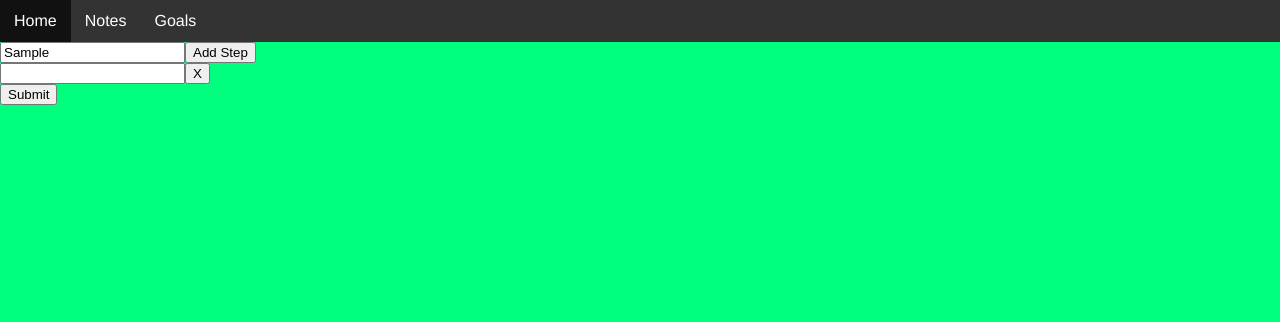
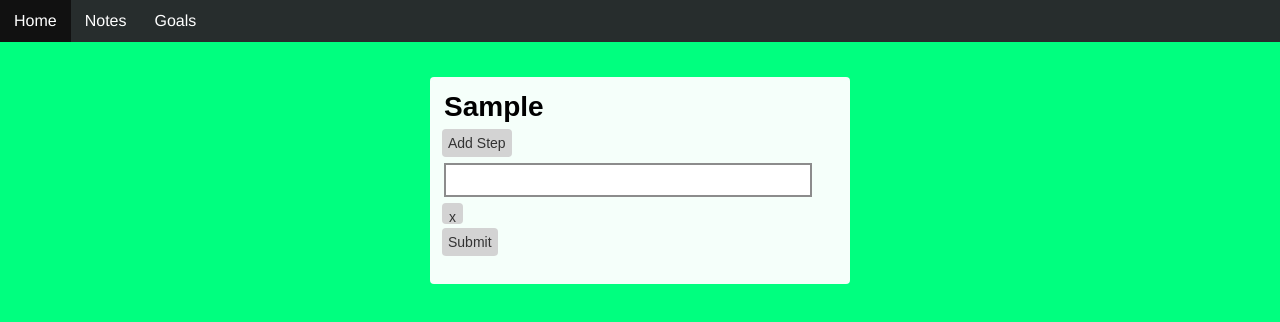
Before and after one commit to fluxroid/memento, a React (Create React App) app: page /goals in a window 1280 px wide. Both pictures are taken after typing "Sample" into the empty fields and a click on the button "Add Step". Shown: the top 322 px of the page. Built offline with nearby package versions, Linux system fonts and the light colour scheme.

Commit message:
added delete feature for goals and improved css

```diff
--- a/src/App.css
+++ b/src/App.css
@@ -24,20 +24,12 @@
 	overflow-wrap: break-word;
 }
 
-.DropDown {
-	float: right;
-}
-
-.DropDown > button {
-	border: none;
-	background: white;
-}
-
-
 .NoteContainer {
 	display: grid;
 	grid-template-columns: 1fr 1fr;
 	grid-auto-flow: row dense;
+	width: 80%;
+	margin: 20px auto;
 }
 
 .NoteInputBody {
@@ -64,7 +56,8 @@ textarea.NoteInputBody:hover, textarea.NoteInputTitle:hover {
 }
 
 .NoteForm {
-	margin: 80px;
+	width: 80%;
+	margin: 35px auto;
 	margin-bottom: 0px;
 	display: flex;
 	justify-content: center;
@@ -81,14 +74,16 @@ textarea.NoteInputBody:hover, textarea.NoteInputTitle:hover {
 }
 
 .NoteForm > input[type=submit] {
-	background-color: #F5FFFA;
+	border-radius: 4px;
+	background: #D3D3D3;
 	padding: 10px;
 }
 
 .Undo {
+	border-radius: 4px;
+	background: #D3D3D3;
 	margin: auto;
 	display: block;
-	background-color: #F5FFFA;
 	padding: 10px;
 }
 
@@ -98,7 +93,7 @@ textarea.NoteInputBody:hover, textarea.NoteInputTitle:hover {
 }
 
 .NavBar {
-	background-color: #333;
+	background-color: #272D2D;
 }
 
 .NavBar li {
@@ -127,14 +122,3 @@ textarea.NoteInputBody:hover, textarea.NoteInputTitle:hover {
 	white-space: pre-line;
 	text-align: left;
 }
-
-.Goal {
-	border: 2px solid black;
-	padding: 32px;
-}
-
-.GoalContainer {
-	display: grid;
-	grid-template-columns: 1fr 1fr;
-	grid-auto-flow: row dense;
-}
--- a/src/CheckBox.js
+++ b/src/CheckBox.js
@@ -21,6 +21,7 @@ class CheckBox extends Component {
 				type={"checkbox"}
 				checked={this.props.parent || this.state.checked}
 				onChange={this.handleCheck}
+				className={"CheckBox"}
 				/>
 		)
 	}
--- /dev/null
+++ b/src/Goal.css
@@ -0,0 +1,49 @@
+.Goal {
+	break-inside: avoid;
+	background: #F5FFFA;
+	border-radius: 4px;
+	padding: 18px;
+	box-sizing: border-box;
+	margin: 0 .3em .5em .3em;
+}
+
+.GoalTitle {
+	font-size: 1.5em;
+	font-weight: bold;
+	font-color: #333;
+}
+
+.GoalContainer {
+	width: 80%;
+	margin: 20px auto;
+	column-count: 2;
+	column-gap: 0;
+}
+
+.DropDown, .DeleteGoal {
+	float: right;
+}
+
+.DropDown > button, .DeleteGoal > button {
+	border: none;
+	color: #333;
+	margin: .2em;
+}
+
+.DropDown > button:hover, .DeleteGoal > button:hover {
+	background: #C0C0C0;
+}
+
+.DropDown > button:focus, .DeleteGoal > button{
+	outline: none;
+}
+
+.CheckBox {
+	width: 1.3em;
+    height: 1.3em;
+    outline: none;
+}
+
+.Children {
+	color: #2F4F4F;
+}
--- a/src/Goal.js
+++ b/src/Goal.js
@@ -1,4 +1,5 @@
 import React, { Component } from 'react';
+import './Goal.css';
 import CheckBox from './CheckBox.js'
 
 class Goal extends Component {
@@ -48,7 +49,7 @@ class Goal extends Component {
 							<CheckBox
 								parent={goalIndex in checked && checked[goalIndex]['title']}
 							/>
-							<span>{step.content}</span>
+							<span className="Children">{step.content}</span>
 					</div>
 				);
 			})
@@ -58,8 +59,18 @@ class Goal extends Component {
 					<input type="checkbox"
 						name={goalIndex+","+"title"}
 						onChange={this.handleCheck}
+						className={"CheckBox"}
 					/>
-					<span>{goal.title}</span>
+					<span className={"GoalTitle"}>{goal.title}</span>
+					<span className={"DeleteGoal"}>
+						<button
+							name={goal.id}
+							type="text"
+							onClick={(event) => this.props.onGoalDelete(event.target)}
+						>
+							x
+						</button>
+					</span>
 					<span className={"DropDown"}>
 						<button
 							name={goalIndex}
--- /dev/null
+++ b/src/GoalForm.css
@@ -0,0 +1,42 @@
+.Title:focus, .StepForm:focus {
+	outline: none;
+}
+
+.Title {
+	font-size: 28px;
+	border: none;
+	padding: 4px 4px;
+	background: #F5FFFA;
+	font-weight: bold;
+}
+
+.GoalForm {
+	background: #F5FFFA;
+	margin: 35px auto;
+	width: 400px;
+	border-radius: 4px;
+	height: auto;
+	padding: 10px;
+}
+
+.StepForm {
+	border: 2px solid #8C8C8C;
+	width: 90%;
+	font-size: 1.5em;
+	margin: 4px;
+}
+
+.DeleteStep, .AddStep, .Submit {
+	color: #333;
+	border: none;
+	background: #D3D3D3;
+	font-size: 14px;
+	padding: 6px;
+	margin: 2px;
+	border-radius: 4px;
+}
+
+.DeleteStep {
+	height: 1.5em;
+	width: 1.5em;
+}
--- a/src/GoalForm.js
+++ b/src/GoalForm.js
@@ -1,4 +1,6 @@
 import React, { Component } from 'react';
+import './GoalForm.css';
+
 
 class GoalForm extends Component {
 	constructor(props) {
@@ -36,20 +38,21 @@ class GoalForm extends Component {
 	  			onChange={this.handleChange}
 	  			name={"stepForm"}
 	  			id={index}
+	  			className={"StepForm"}
 	  		/>
 	  		<input type="button"
-	  			value="X"
+	  			value="x"
 	  			onClick={this.handleDeleteStep}
 	  			name={form.id}
+	  			className={"DeleteStep"}
 	  		/>
   		</div>
   	);
 
 		return (
-			<div>
+			<div className="GoalForm">
 			<form
         onSubmit={this.handleSubmit}
-        className={"GoalForm"}
         autoComplete={"off"}
       >
         <input type="text"
@@ -57,12 +60,21 @@ class GoalForm extends Component {
           value={this.props.input.title}
           onChange={this.handleChange}
           name="title"
+          className={"Title"}
+          placeholder={"Title"}
         />
         <input type="button"
         	value="Add Step"
-        	onClick={this.props.onIncrementStep}/>
+        	onClick={this.props.onIncrementStep}
+        	className={"AddStep"}
+        	/>
         {stepForms}
-       <input type="submit" value="Submit" />
+        <div>
+       <input type="submit"
+       	value="Submit"
+       	className={"Submit"}
+       	/>
+      	</div>
       </form>
       <p>{this.state.steps}</p>
       </div>
--- a/src/GoalsPage.js
+++ b/src/GoalsPage.js
@@ -20,14 +20,15 @@ class GoalsPage extends Component {
     this.handleFormTitleChange = this.handleFormTitleChange.bind(this);
     this.handleFormStepChange = this.handleFormStepChange.bind(this);
     this.handleFormSubmit = this.handleFormSubmit.bind(this);
+    this.handleGoalDelete = this.handleGoalDelete.bind(this);
     this.handleFormDelete = this.handleFormDelete.bind(this);
     this.incrementStep = this.incrementStep.bind(this);
-
 	}
 
 	handleFormSubmit = () => {
     const oldOutput = this.state.output;
     const id = this.state.goalId;
+    console.log(id);
     const newOutput = [ ...oldOutput, {id, ...this.state.input}];
     this.setState({
       output: newOutput,
@@ -64,6 +65,18 @@ class GoalsPage extends Component {
   	});
   }
 
+  handleGoalDelete = (target) => {
+    const id = parseInt(target.name, 10);
+    console.log(id);
+    const newGoal = this.state.output.filter(( goal => goal.id !== id));
+    this.setState({
+      previousOutput: [...this.state.previousOutput, this.state.newGoal],
+      output: newGoal,
+      deleted: true
+    });
+    localStorage.setItem("goals", JSON.stringify(newGoal));
+  }
+
   incrementStep = () => {
   	const input = this.state.input;
   	this.setState((state) => ({
@@ -74,7 +87,6 @@ class GoalsPage extends Component {
 
 	render() {
 		const {input, output, deleted} = {...this.state};
-		const steps = input.stepForms.map((stepForm) => <p>{stepForm.content}</p>)
 		return (
 			<div>
 			<GoalForm
@@ -88,6 +100,7 @@ class GoalsPage extends Component {
 			/>
 			<Goal
 				goals={output}
+        onGoalDelete={this.handleGoalDelete}
 			/>
 			</div>
 		)
--- a/src/index.css
+++ b/src/index.css
@@ -3,7 +3,6 @@ body {
   padding: 0;
   font-family: Helvetica, sans-serif;
   background-color: #00FF7F;
-
 }
 
 textarea {
@@ -11,6 +10,7 @@ textarea {
 	overflow: hidden;
 	width: 95%;
 	display: block;
+	background: #F5FFFA;
 }
 
 ul {
```
